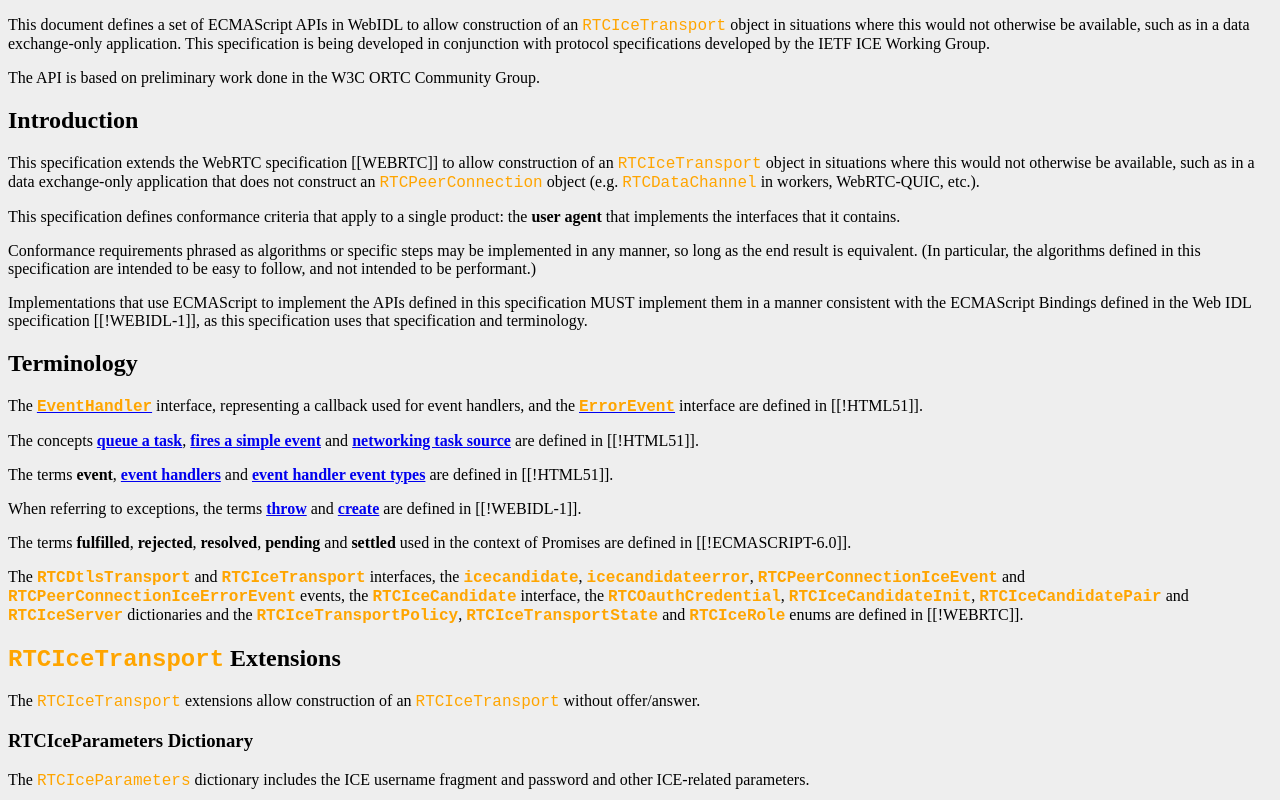
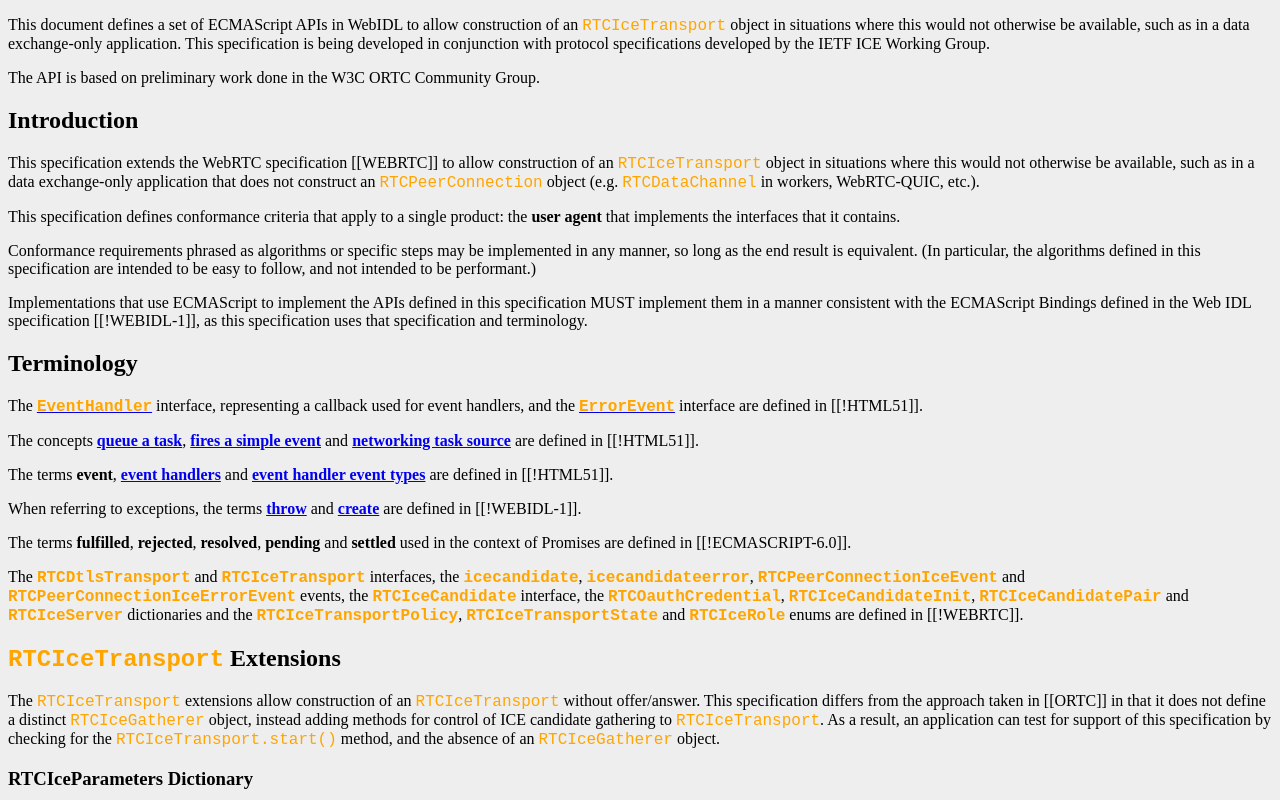
Before and after one commit to w3c/webrtc-ice, a plain HTML site: page index.html in a window 1280 px wide. Shown: the top 800 px of the page. Drawn offline with Linux system fonts and the light colour scheme.

Commit message:
Distinguishing between various RTCIceTransports
Fix for Issue https://github.com/w3c/webrtc-ice/issues/13

```diff
--- a/index.html
+++ b/index.html
@@ -80,7 +80,13 @@
   <section id="rtcicetransport*">
     <h2><code>RTCIceTransport</code> Extensions</h2>
     <p>The <code><a>RTCIceTransport</a></code> extensions allow construction of
-    an <code><a>RTCIceTransport</a></code> without offer/answer.</p>
+    an <code><a>RTCIceTransport</a></code> without offer/answer. This specification
+    differs from the approach taken in [[ORTC]] in that it does not define a distinct
+    <code>RTCIceGatherer</code> object, instead adding methods for control of ICE
+    candidate gathering to <code><a>RTCIceTransport</a></code>. As a result, an
+    application can test for support of this specification by checking for the
+    <code><a>RTCIceTransport</a>.start()</code> method, and the absence of
+    an <code>RTCIceGatherer</code> object.</p>
     <section id="rtciceparameters*">
     <h3><dfn>RTCIceParameters</dfn> Dictionary</h3>
       <p>The <code>RTCIceParameters</code> dictionary includes the ICE username
```
